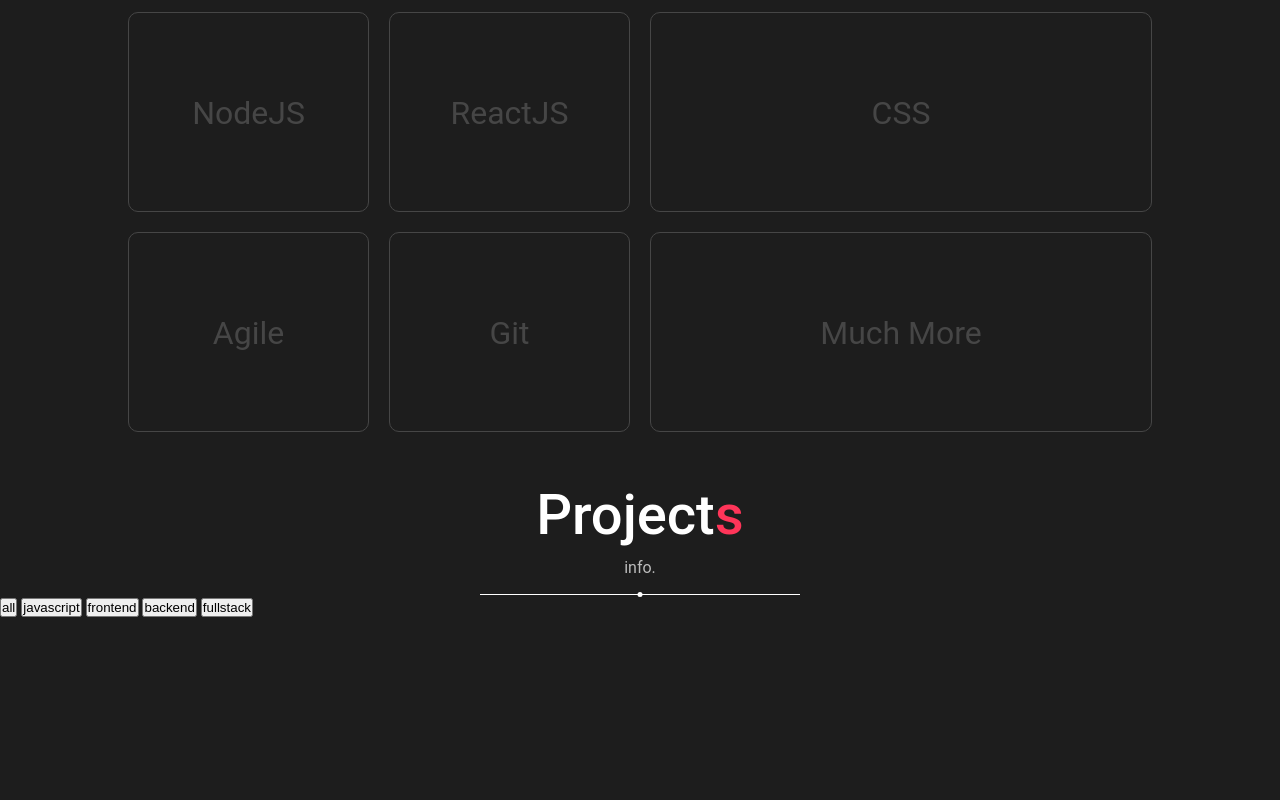
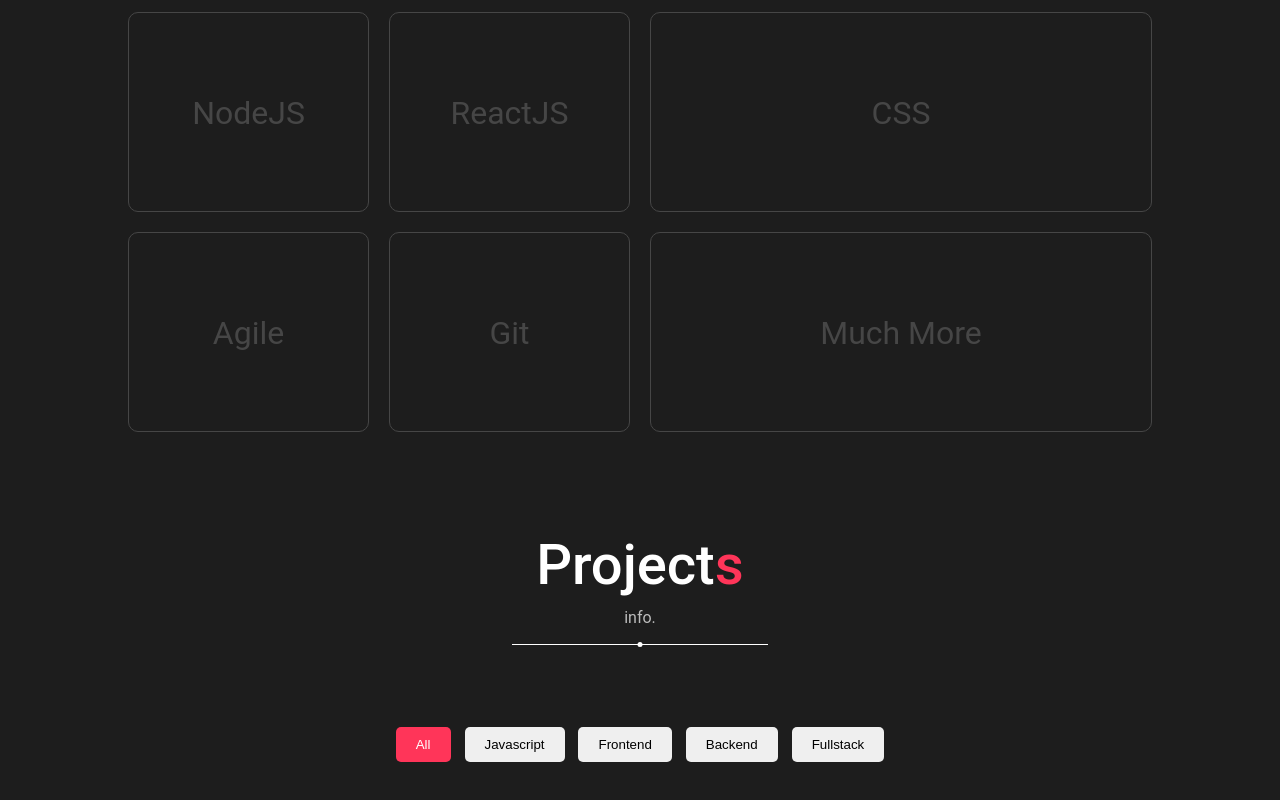
Before and after one commit to lazoliver/portfolio, a website: page public/index.html in a window 1280 px wide. Shown: the part 1603-2403 px from the top of the page. Before the commit the page ends 2220 px from the top, so only its background shows below. Drawn offline with Linux system fonts and the light colour scheme.

Commit message:
Css project filter

```diff
--- a/public/style.css
+++ b/public/style.css
@@ -265,3 +265,30 @@ body {
 .skill-card.large {
     grid-column: 2 span;
 }
+
+/* project section */
+
+.project, .contact {
+    position: relative;
+    padding: 50px 10vw;
+}
+
+.filters {
+    width: fit-content;
+    display: block;
+    margin: 100px auto;
+}
+
+.filter-btn {
+    padding: 10px 20px;
+    border-radius: 5px;
+    border: none;
+    text-transform: capitalize;
+    margin: 0 5px 10px;
+    cursor: pointer;
+}
+
+.filter-btn.active {
+    background: #ff3559;
+    color: #fff;
+}
```
Also changed, not shown: README.md.
